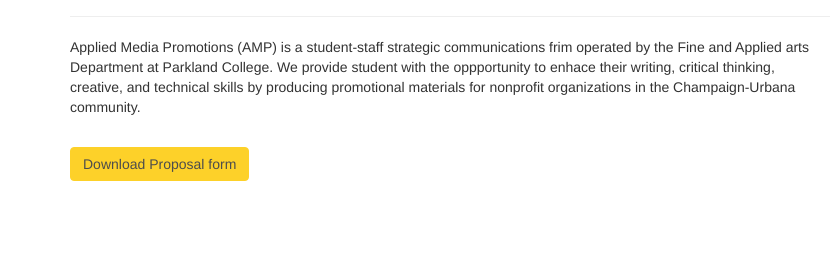
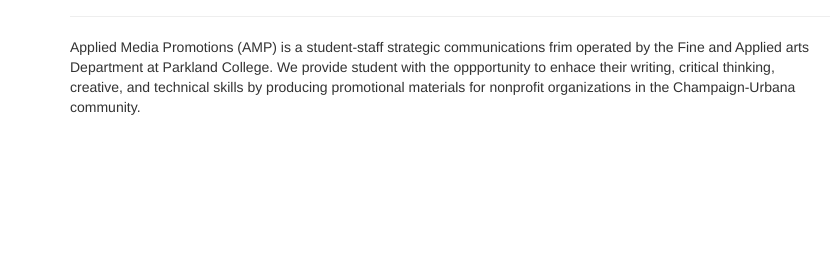
Before and after one commit to parkland-AMP/parkland-AMP.github.io, a plain HTML site: page about.html in a window 1280 px wide. Shown: the part 540-796 px from the top of the page, 0-830 px from the left. Drawn offline with nearby package versions, Linux system fonts and the light colour scheme.

Commit message:
removed uneeded button

```diff
--- a/about.html
+++ b/about.html
@@ -137,8 +137,7 @@
            and Applied arts Department at Parkland College. We provide student with the oppportunity to enhace
            their writing, critical thinking, creative, and technical skills by producing promotional materials for
            nonprofit organizations in the Champaign-Urbana community. </p>
-<br>
-<a class="btn btn-success" href="ampProposal.pdf" download="Amp Proposal">Download Proposal form</a>
+
 <br>
 <br></div>
 		<iframe width="350" height="197" src="https://www.youtube.com/embed/25kzV1KFbsk?rel=0" frameborder="0" allowfullscreen></iframe>
```
